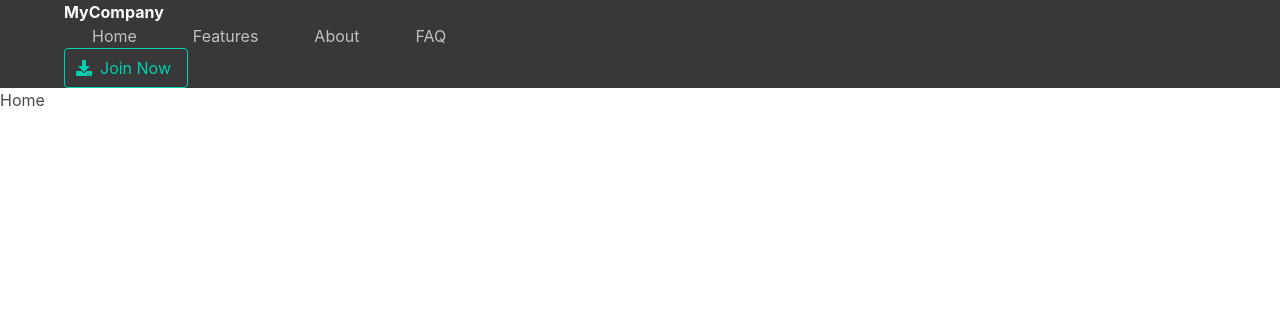
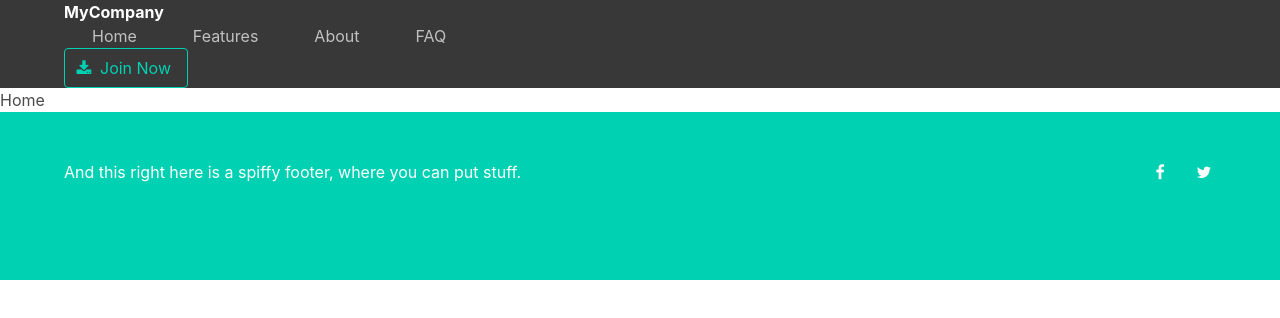
Before and after one commit to FlavioFCarvalho/vue-compare, a Vue app: page / in a window 1280 px wide. Shown: the top 318 px of the page. Built offline with nearby package versions, Linux system fonts and the light colour scheme.

Commit message:
Footer Integration

```diff
--- a/index.html
+++ b/index.html
@@ -4,7 +4,7 @@
     <meta charset="utf-8">
     <meta name="viewport" content="width=device-width,initial-scale=1.0">
     <title>compare-vue</title>
-    <script defer src="https://use.fontawesome.com/releases/v5.0.7/js/all.js"></script>
+    <link rel="stylesheet" href="https://maxcdn.bootstrapcdn.com/font-awesome/4.7.0/css/font-awesome.min.css">
   </head>
   <body>
     <div id="app"></div>
--- a/src/App.vue
+++ b/src/App.vue
@@ -34,6 +34,19 @@
       </div>
     </div>
     <router-view></router-view>
+    <footer class="footer is-primary">
+      <div class="container">
+        <div class="columns">
+          <div class="column">
+            <p>And this right here is a spiffy footer, where you can put stuff.</p>
+          </div>
+          <div class="column has-text-right">
+            <a class="icon" href="#"><i class="fa fa-facebook"></i></a>
+            <a class="icon" href="#"><i class="fa fa-twitter"></i></a>
+          </div>
+        </div>
+      </div>
+    </footer>
   </div>
 </template>
 
@@ -77,4 +90,12 @@
 .nav-toggle span
   background-color: #C1C1C1
 
+footer
+  background-color: $primary !important
+  color: #fff
+
+  .icon
+    color: #fff
+    margin-left: 20px
+
 </style>
```
